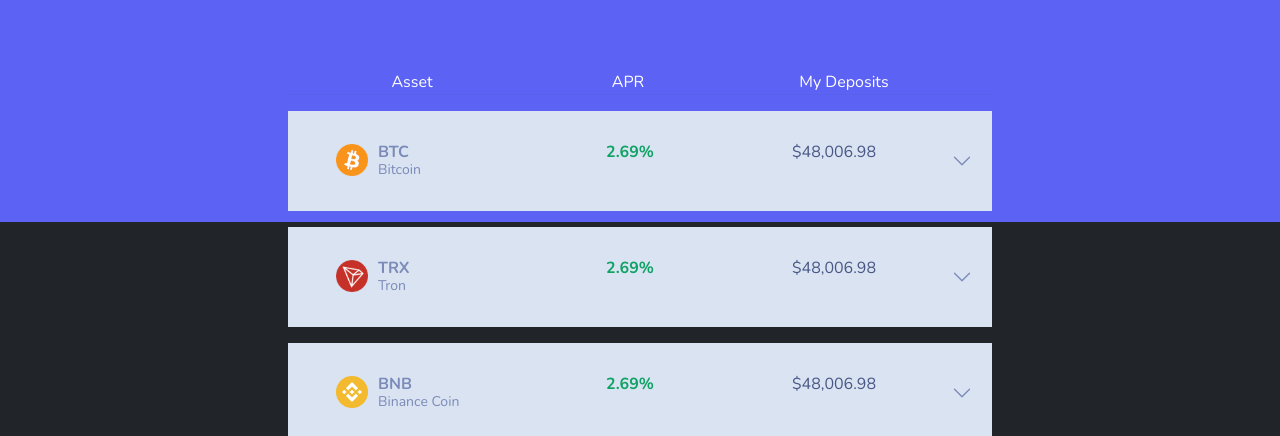
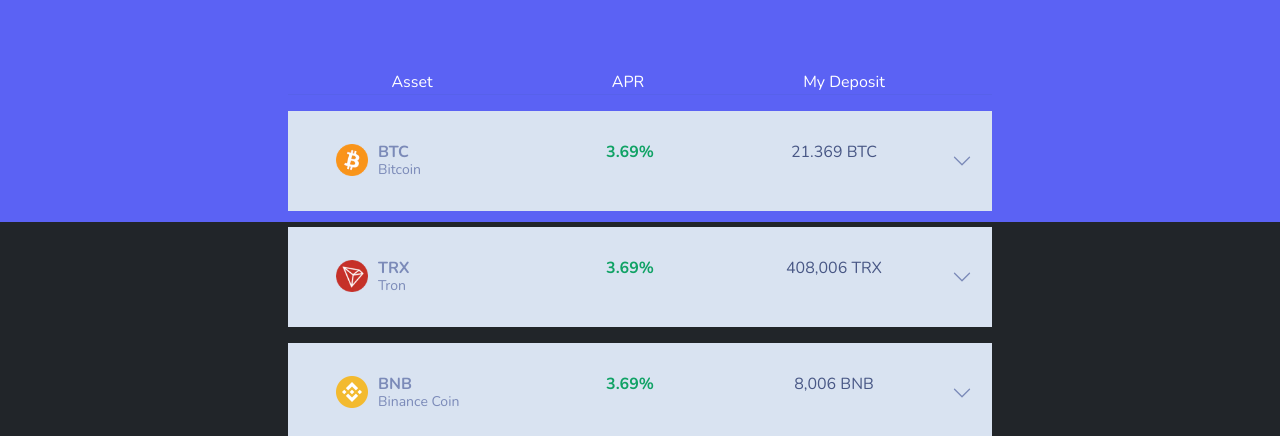
Before and after one commit to wescosmic/sorrel-banq-app, a React (Create React App) app: page /vaults in a window 1280 px wide. Shown: the part 364-800 px from the top of the page. Built offline with nearby package versions, Linux system fonts and the light colour scheme.

Commit message:
Update vaultitem.js

```diff
--- a/src/components/vaultitem.js
+++ b/src/components/vaultitem.js
@@ -20,7 +20,7 @@ const VaultItem = () => {
               APR
             </div>
             <div class="col text-center">
-              My Deposits
+              My Deposit
             </div>
 
           </div>
@@ -45,11 +45,11 @@ const VaultItem = () => {
               </div>
               <div class="col text-center apr-info">
                 <b class="d-lg-none">APR</b>
-                <h6>2.69%</h6>
+                <h6>3.69%</h6>
               </div>
               <div class="col text-center">
                 <b class="d-lg-none">My Deposit</b>
-                <h6>$48,006.98</h6>
+                <h6>21.369 BTC</h6>
               </div>
             </div>
           </button>
@@ -58,7 +58,7 @@ const VaultItem = () => {
           <div class="accordion-body">
           <div class="row">
             <div class="col border-bottom pb-3 border-width-2">
-              Vault harvests yields from the goStables protocol and automatically deposits to your chosen Account every 30 days. Deposits are locked for 3 months.
+              Vault harvests yields from the goStables protocol and automatically deposits it to your chosen account on the 1st of every month. Deposits are locked for 3 months.
             </div>
           </div>
           <div class="row mt-3">
@@ -119,11 +119,11 @@ const VaultItem = () => {
               </div>
               <div class="col text-center apr-info">
                 <b class="d-lg-none">APR</b>
-                <h6>2.69%</h6>
+                <h6>3.69%</h6>
               </div>
               <div class="col text-center">
                 <b class="d-lg-none">My Deposit</b>
-                <h6>$48,006.98</h6>
+                <h6>408,006 TRX</h6>
               </div>
             </div>
           </button>
@@ -160,11 +160,11 @@ const VaultItem = () => {
               </div>
               <div class="col text-center apr-info">
                 <b class="d-lg-none">APR</b>
-                <h6>2.69%</h6>
+                <h6>3.69%</h6>
               </div>
               <div class="col text-center">
                 <b class="d-lg-none">My Deposit</b>
-                <h6>$48,006.98</h6>
+                <h6>8,006 BNB</h6>
               </div>
             </div>
           </button>
@@ -201,7 +201,7 @@ const VaultItem = () => {
               </div>
               <div class="col text-center apr-info">
                 <b class="d-lg-none">APR</b>
-                <h6>2.69%</h6>
+                <h6>3.69%</h6>
               </div>
               <div class="col text-center">
                 <b class="d-lg-none">My Deposit</b>
```
